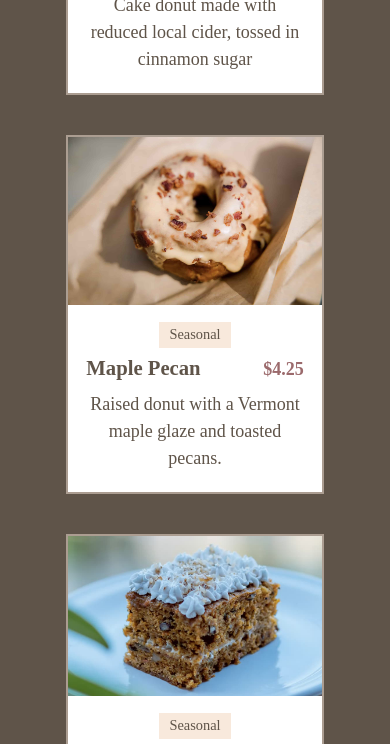
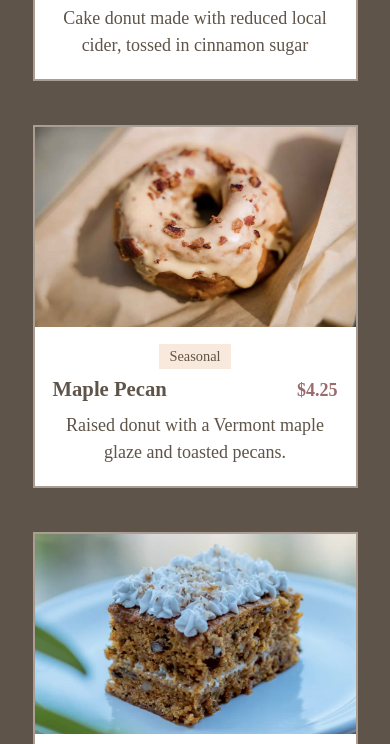
Before and after one commit to EduardoH16/CS20MidtermProject, a plain HTML site: page index.html in a window 390 px wide. Shown: the part 1082-1826 px from the top of the page. Drawn offline with Linux system fonts and the light colour scheme.

Commit message:
fixed menu cards stretching, added headers to html files

```diff
--- a/header.css
+++ b/header.css
@@ -1,3 +1,9 @@
+/*
+    Author: Eddy Hernandez
+    CS20 Midterm Project: l'elephante bakery
+    header.css - external stylesheet for the header element on every page
+*/
+
 /* Cursive font for bakery name */
 @import url("https://fonts.googleapis.com/css2?family=Great+Vibes&display=swap");
 
--- a/index.html
+++ b/index.html
@@ -1,3 +1,9 @@
+<!--
+    Author: Ishaan Srivastava
+    CS20 Midterm Project: l'elephante bakery
+    index.html - builds the home page, uses menu cards for seasonal items section
+-->
+
 <!DOCTYPE html>
 <html lang="en">
 <head>
@@ -33,8 +39,8 @@
                 justify-content: center;
             }
             .menu-card {
-                flex-basis: 30%;
-                margin: 1.5%;
+                flex: 0 0 325px;
+                margin: 12px;
                 background-color: #ffffff;
                 border: 2px solid #ab9d91;
             }
@@ -42,7 +48,7 @@
             .menu-card img {
                 display: block;
                 width: 100%;
-                max-height: 240px;
+                max-height: 200px;
                 background-color: #f7f2ee;
             }
             .menu-card-body {
@@ -72,20 +78,21 @@
                 font-size: 0.8em;
                 background-color: #f8e9dc;
             }
-            @media (max-width: 678px) {
-                .menu-card {
-                    flex-basis: 45%;
-                }
+            /* seasonal cards will wrap like the menu page */
+            #seasonal-list {
+                display: flex;
+                flex-direction: row;
+                flex-wrap: wrap;
+                justify-content: center;
+                align-items: flex-start;
+                width: 100%;
+                max-width: 1100px;
+                min-height: 0;
+                margin: 0 auto;
             }
-            @media (max-width: 700px) {
-                .menu-card {
-                    flex-basis: 45%;
-                    margin: 10px 0;
-                    /* width: 75%; */
-                }
+            .section2 {
+                padding-bottom: 80px;
             }
-
-
         </style>
 </head>
 <body>
--- a/script.js
+++ b/script.js
@@ -1,5 +1,5 @@
 /*
-    Author: Natalie Arai
+    Author: Natalie Arai and Eddy Hernandex
     CS20 Midterm Project: l'elephante bakery
     script.js - a shared javascript file that is linked on every page as a fixed page element;
                 runs the hamburger menu andn puts the current year in the footer
--- a/style.css
+++ b/style.css
@@ -129,11 +129,15 @@ nav:not(.menu-panel) a:hover {
   background-size: cover;
   background-position: center;
   background-repeat: no-repeat;
-  min-height: 400px;
+  min-height: 500px;
   width: 100%;
   text-align: center;
   margin-bottom: auto;
   margin-top: 0;
+  display: flex;
+  flex-direction: column;
+  justify-content: center;
+  align-items:center;
 }
 
 .hero h1 {
@@ -141,7 +145,6 @@ nav:not(.menu-panel) a:hover {
   font-family: Poppins;
   font-size: 200px;
   margin-bottom: 10px;
-  padding-bottom: 100px;
 }
 
 .hero h2 {
@@ -160,7 +163,7 @@ nav:not(.menu-panel) a:hover {
 
 .section h2 {
   padding-top: 15px;
-  color: #5F5449;
+  color: var(--smoky-rose);
   font-family: Poppins;
   font-size: 45px;
 }
@@ -190,13 +193,13 @@ nav:not(.menu-panel) a:hover {
 /* menu products */
 .Products {
   display: grid;
-  grid-template-columns: repeat(3, 400px);
+  grid-template-columns: repeat(3, 350px);
   justify-content: center;
   gap: 20px;
   max-width: 1300px;
   width: 100%;
   margin: 0 auto 40px;
-  min-height: 500px;
+  min-height: 405px;
 }
 
 .product {
```
Also changed, not shown: faq.html (+8 -1 lines), menu.html (+3 -14 lines), reviews.html (+8 -1 lines), teammembers.html (+8 -1 lines).
